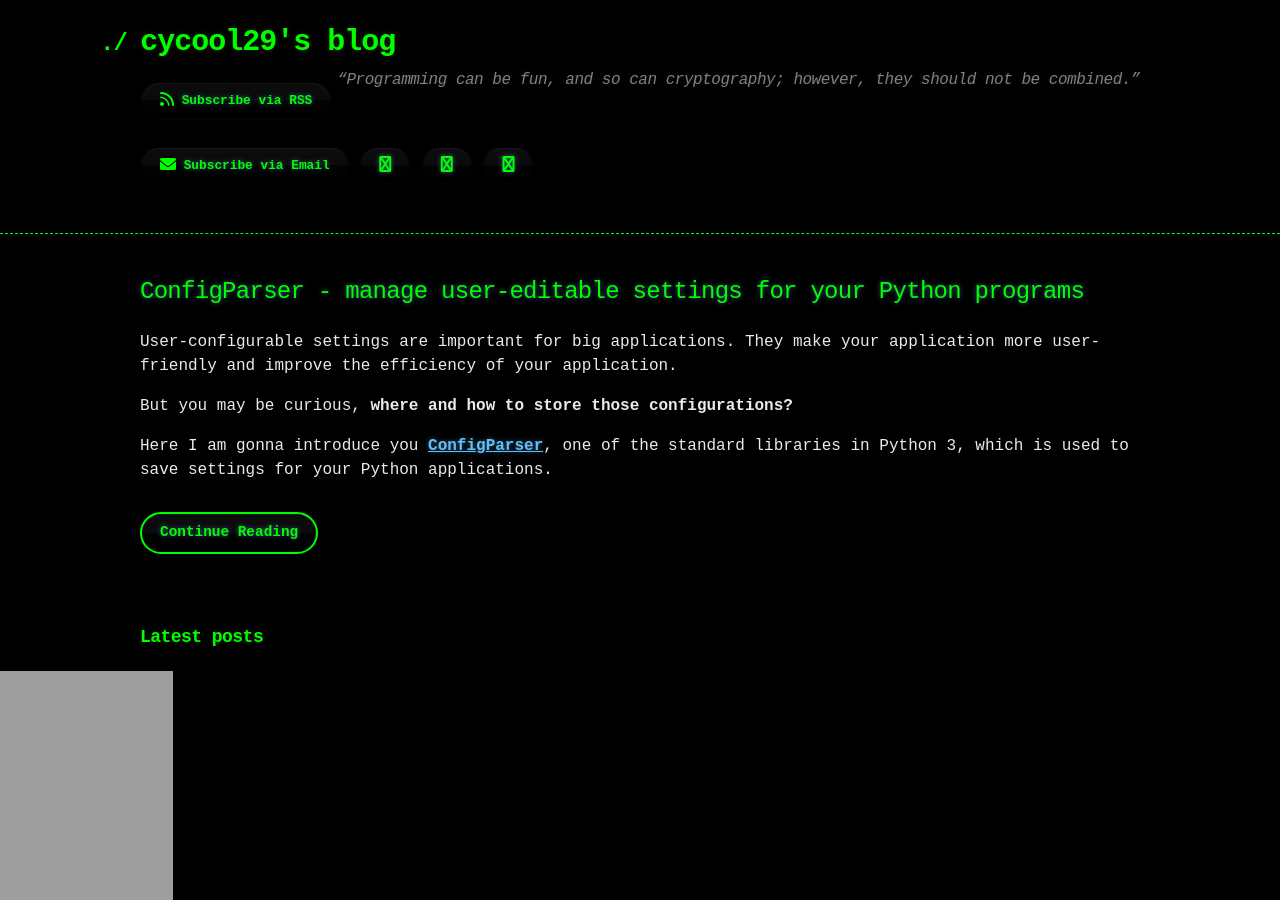
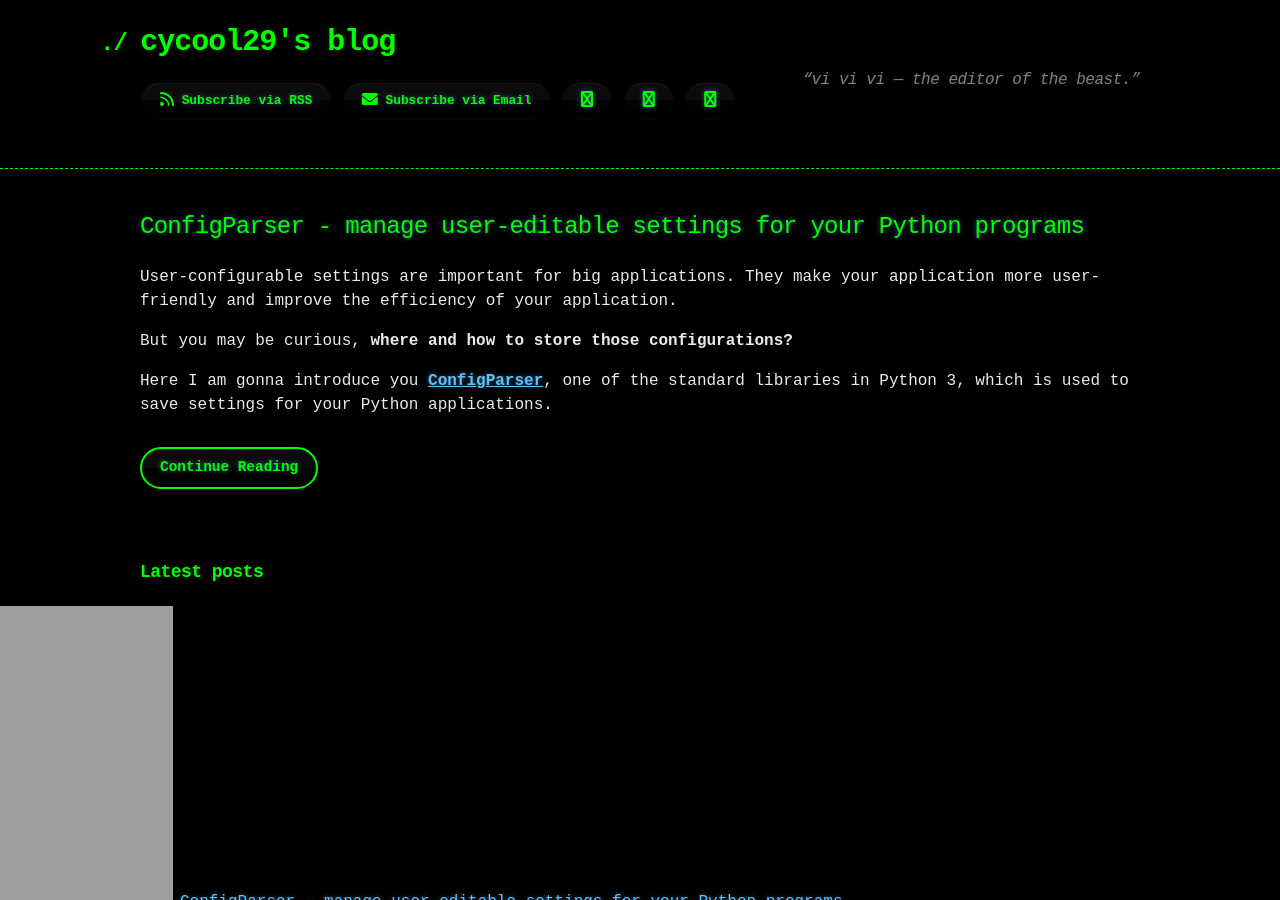
Before and after one commit to cycool29/cycool29.github.io, a Jekyll site: the page built from index.md, in a window 1280 px wide and 900 px high. Built offline with Jekyll 4.4.1, drawn with Linux system fonts in a browser that asks for light colours; a style sheet for code colours, icons or effects is not loaded.

Commit message:
Update quotes

```diff
--- a/_config.yml
+++ b/_config.yml
@@ -1,5 +1,5 @@
 title: cycool29's blog
-description: "“Programming can be fun, and so can cryptography; however, they should not be combined.” "
+description: "“vi vi vi — the editor of the beast.” "
 bio: A high school student. Intermediate in Python, Git, Bash. Learning JavaScript. He/Him. "
 author: cycool29
 url: https://cycool29.github.io
```
